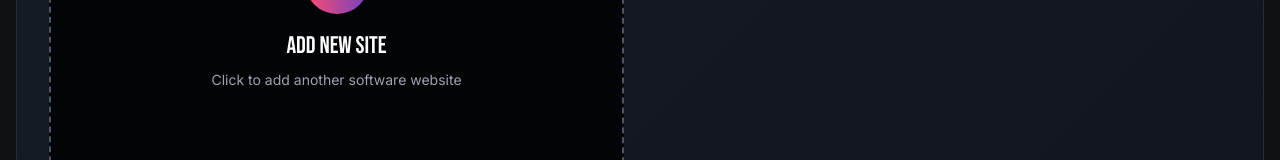
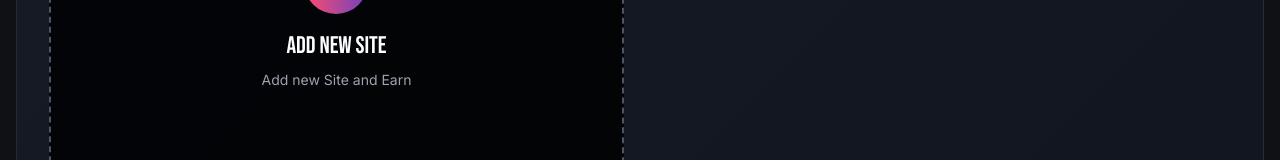
Before and after one commit to Boss17536/Curator, a plain HTML site: page software.html in a window 1280 px wide. Shown: the part 964-1124 px from the top of the page. Drawn offline with nearby package versions, Linux system fonts and the light colour scheme.

Commit message:
Update software.html

```diff
--- a/software.html
+++ b/software.html
@@ -221,7 +221,7 @@
               </svg>
             </div>
             <h3 class="font-display text-2xl text-white mb-2">ADD NEW SITE</h3>
-            <p class="text-gray-400 text-sm">Click to add another software website</p>
+            <p class="text-gray-400 text-sm">Add new Site and Earn</p>
           </div>
         </div>
       </div>
```
